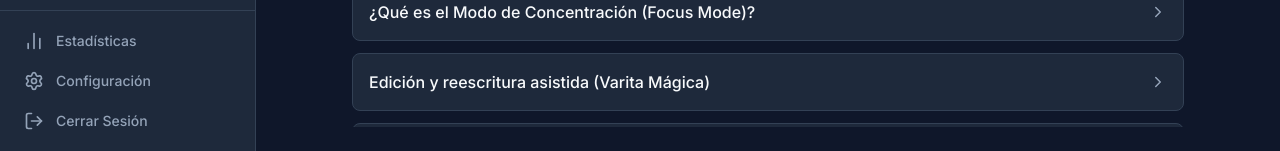
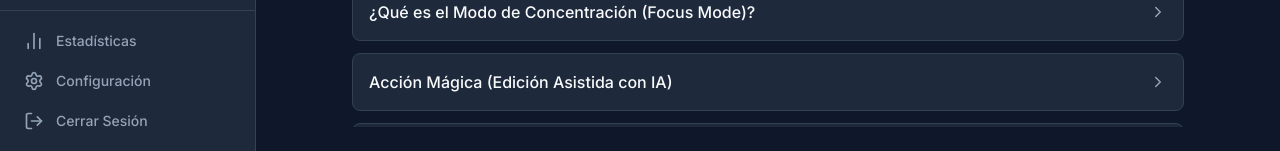
Before and after one commit to devpfan/Atramentum, a React (Vite) app in the folder frontend/: page /app/help in a window 1280 px wide. Shown: the part 649-800 px from the top of the page. Built offline with nearby package versions, Linux system fonts and the light colour scheme; no server answers; sample sign-in values are in the browser's storage; a web font is replaced by a local one.

Commit message:
docs(help): actualizar guia de uso con la nueva Accion Magica hibrida y el menu de Sinonimos offline

```diff
--- a/frontend/src/features/help/HelpView.tsx
+++ b/frontend/src/features/help/HelpView.tsx
@@ -99,11 +99,25 @@ export default function HelpView() {
         },
         {
           id: 'edit-3',
-          question: 'Edición y reescritura asistida (Varita Mágica)',
-          answer: <p>Selecciona cualquier fragmento de texto que hayas escrito y haz clic en el icono de la varita mágica que aparecerá sobre el texto. Escribe una instrucción (Ej. "Haz que suene más tenebroso") y la IA te mostrará una sugerencia en un panel flotante. Podrás editar libremente esa sugerencia antes de darle a "Aplicar".</p>
+          question: 'Acción Mágica (Edición Asistida con IA)',
+          answer: (
+            <div>
+              <p>Selecciona cualquier fragmento de texto que hayas escrito y haz clic en el botón <strong>"✨ IA..."</strong> del menú flotante. Se abrirá una ventana con un enfoque híbrido:</p>
+              <ul className="list-disc pl-5 mt-2 space-y-1">
+                <li><strong>Instrucción Personalizada:</strong> En la barra superior puedes escribir exactamente qué quieres que haga la IA con el texto (Ej. <em>"Hazlo sonar más siniestro"</em>).</li>
+                <li><strong>Presets Rápidos:</strong> Botones para acciones comunes a un solo clic: <em>Mostrar no contar</em>, <em>Expansión descriptiva</em>, <em>Resumir</em>, y <em>Cambiar a 1ra o 3ra persona</em>.</li>
+              </ul>
+              <p className="mt-2">La IA te mostrará una sugerencia en un panel donde podrás editarla libremente antes de darle a "Aplicar".</p>
+            </div>
+          )
         },
         {
           id: 'edit-4',
+          question: 'Sinónimos sin conexión',
+          answer: <p>Si haces doble clic en una <strong>única palabra</strong>, verás un botón azul de <strong>Sinónimos</strong> en el menú flotante. Al hacer clic, buscará alternativas usando un diccionario local en tu computadora, sin consumir internet ni créditos de IA. Solo elige la palabra que más te guste de la lista y se reemplazará sola.</p>
+        },
+        {
+          id: 'edit-5',
           question: '¿Puedo dejar notas o resaltar texto?',
           answer: <p>Sí. Selecciona un fragmento de texto y elige la opción "Resaltar" en el menú flotante. El texto quedará marcado en amarillo brillante. Lo mejor es que al exportar tu libro a PDF o Word, estos resaltados serán ignorados para que tu manuscrito final quede limpio.</p>
         }
```
